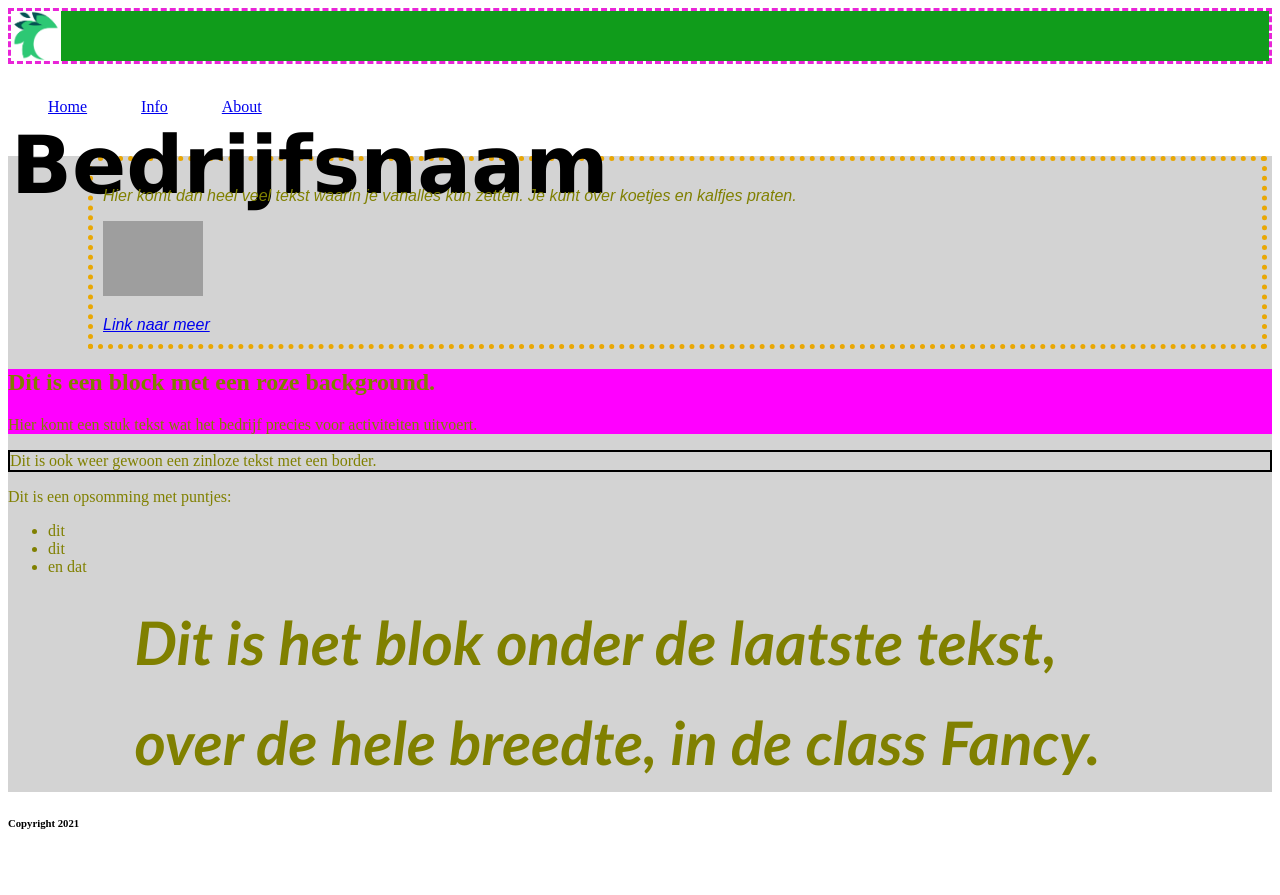
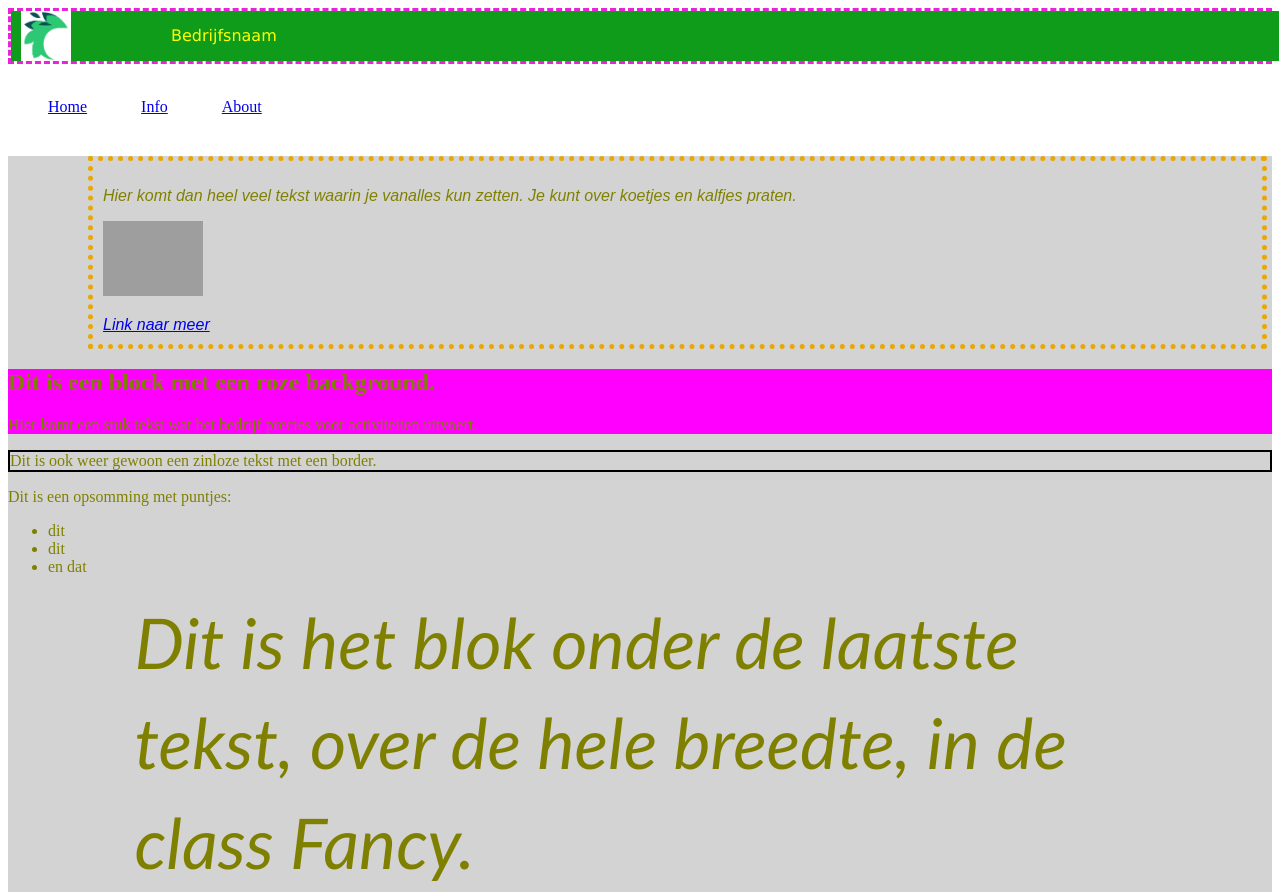
Before and after one commit to TripleBdesign/Opdracht-6-CSSMediaQueries, a plain HTML site: page index.html in a window 1280 px wide. Shown: the top 895 px of the page. Before the commit the page ends 854 px from the top, so only its background shows below. Drawn offline with Linux system fonts and the light colour scheme; grey boxes are pictures that could not be loaded.

Commit message:
Add files via upload

```diff
--- a/index.html
+++ b/index.html
@@ -9,7 +9,7 @@
         <header>
             <div class="headerblok">
                 <img src="logo.png" width="50">
-                <h1>Bedrijfsnaam</h1>
+                <span class="bedrijfsnaam">Bedrijfsnaam</span>
             </div>
         </header>
 
--- a/styles.css
+++ b/styles.css
@@ -6,10 +6,17 @@ header {
 }
 
 .headerblok {
-  display: block;
+  display: flex;
+  flex-direction: row;
   width: 100%;
   height: 50px;
   background-color: #e9a703;
+  padding-left: 10px;
+}
+
+.bedrijfsnaam {
+  padding: 15px 100px;
+  color: black;
 }
 
 .onderheaderblok {
@@ -49,8 +56,9 @@ h1 {
   font-size: 20px;
 }
 
-/*Mobiel*/
-@media (min-width: 320px) {
+/*Mobiel voorbeeld - IETS DAT NIET VERANDERD VAN HET STANDAARD VERHAAL HOEF JE HIER
+NIET NOGMAALS TE VERMELDEN - instellingen smartphone is gelijk aan standaard als je met min-width werkt*/
+/*@media (min-width: 320px) {
   h1 {
     font-size: 40px;
   }
@@ -68,7 +76,7 @@ h1 {
     margin: 0 auto;
     width: 80%;
   }
-}
+}*/
 
 /*Tablet*/
 @media (min-width: 768px) {
@@ -82,19 +90,15 @@ h1 {
   }
 
   .headerblok {
-    display: block;
-    width: 100%;
-    height: 50px;
     background-color: #9c1079;
   }
   .fancy {
-    font-family: "Trebuchet MS";
     font-size: 60px;
-    font-weight: bold;
-    font-style: oblique;
-    margin: 0 auto;
-    width: 80%;
     line-height: 80px;
+  }
+
+  .bedrijfsnaam {
+    color: white;
   }
 }
 
@@ -110,18 +114,16 @@ h1 {
   }
 
   .headerblok {
-    display: block;
-    width: 100%;
-    height: 50px;
     background-color: #109c1b;
   }
   .fancy {
-    font-family: "Trebuchet MS";
-    font-size: 60px;
-    font-weight: bold;
+    font-size: 70px;
+    font-weight: normal;
     font-style: italic;
-    margin: 0 auto;
-    width: 80%;
     line-height: 100px;
   }
+
+  .bedrijfsnaam {
+    color: yellow;
+  }
 }
```
